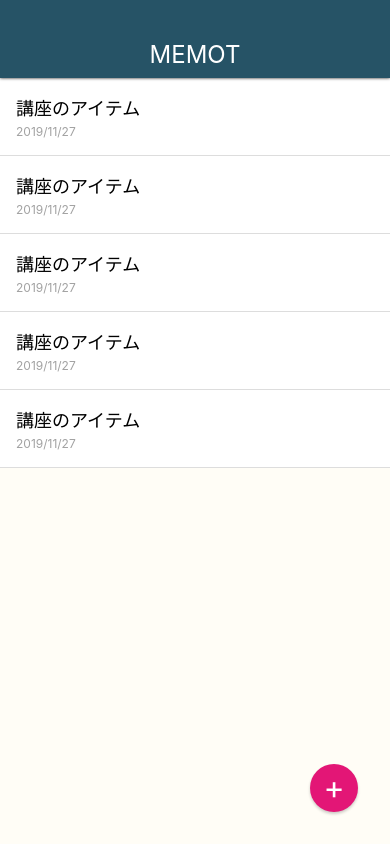
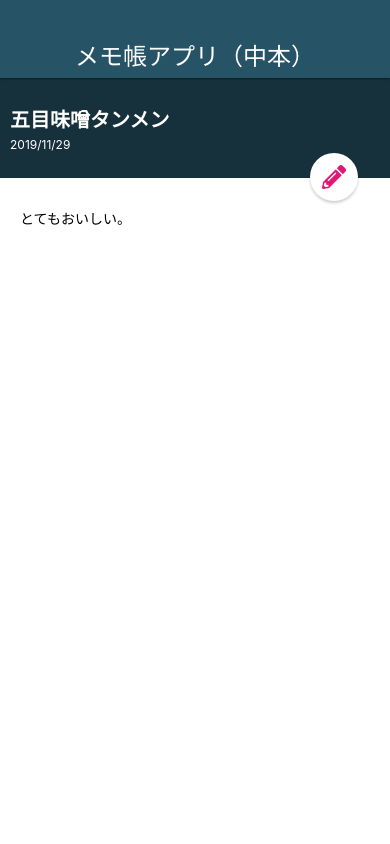
Before and after one commit to osakana1990/MemoApp, a React Native app: screen / in a window 390 px wide. Built offline with nearby package versions, Linux system fonts and the light colour scheme.

Commit message:
Add icon font

```diff
--- a/App.js
+++ b/App.js
@@ -2,13 +2,15 @@
 import { StyleSheet, View } from 'react-native';
 
 import Appbar from './src/components/Appbar';
-import MemoListScreen from './src/screens/MemoListScreen';
+import MemoDetailScreen from './src/screens/MemoDetailScreen';
+// import MemoListScreen from './src/screens/MemoListScreen';
 
 export default function App() {
   return (
     <View style={styles.container}>
       <Appbar />
-      <MemoListScreen />
+      {/* <MemoListScreen /> */}
+      <MemoDetailScreen />
     </View>
   );
 }
--- a/package.json
+++ b/package.json
@@ -8,7 +8,9 @@
     "eject": "expo eject"
   },
   "dependencies": {
+    "@expo/vector-icons": "^10.0.6",
     "expo": "^35.0.0",
+    "expo-font": "^8.0.0",
     "react": "16.8.3",
     "react-dom": "16.8.3",
     "react-native": "https://github.com/expo/react-native/archive/sdk-35.0.0.tar.gz",
--- a/src/components/Appbar.js
+++ b/src/components/Appbar.js
@@ -6,7 +6,7 @@
         return (
             <View style={styles.appbar}>
                 <View>
-                    <Text style={styles.appbarTitle}>MEMOT</Text>
+                    <Text style={styles.appbarTitle}>メモ帳アプリ（中本）</Text>
                 </View>
             </View>
         );
--- a/src/components/MemoList.js
+++ b/src/components/MemoList.js
@@ -6,28 +6,28 @@
         return (
             <View style={styles.memoList}>
                 <View style={styles.memoListItem}>
-                    <Text style={styles.memoTitle}>講座のアイテム</Text>
-                    <Text style={styles.memoDate}>2019/11/27</Text>
+                    <Text style={styles.memoTitle}>蒙古タンメン</Text>
+                    <Text style={styles.memoDate}>2019/11/29</Text>
                 </View>
 
                 <View style={styles.memoListItem}>
-                    <Text style={styles.memoTitle}>講座のアイテム</Text>
-                    <Text style={styles.memoDate}>2019/11/27</Text>
+                    <Text style={styles.memoTitle}>北極ラーメン</Text>
+                    <Text style={styles.memoDate}>2019/12/4</Text>
                 </View>
 
                 <View style={styles.memoListItem}>
-                    <Text style={styles.memoTitle}>講座のアイテム</Text>
-                    <Text style={styles.memoDate}>2019/11/27</Text>
+                    <Text style={styles.memoTitle}>冷やし味噌ラーメン</Text>
+                    <Text style={styles.memoDate}>2019/12/9</Text>
                 </View>
 
                 <View style={styles.memoListItem}>
-                    <Text style={styles.memoTitle}>講座のアイテム</Text>
-                    <Text style={styles.memoDate}>2019/11/27</Text>
+                    <Text style={styles.memoTitle}>五目味噌タンメン</Text>
+                    <Text style={styles.memoDate}>2019/12/15</Text>
                 </View>
 
                 <View style={styles.memoListItem}>
-                    <Text style={styles.memoTitle}>講座のアイテム</Text>
-                    <Text style={styles.memoDate}>2019/11/27</Text>
+                    <Text style={styles.memoTitle}>塩タンメン</Text>
+                    <Text style={styles.memoDate}>2019/12/21</Text>
                 </View>
             </View>
         );
--- a/src/elements/CircleButton.js
+++ b/src/elements/CircleButton.js
@@ -1,13 +1,47 @@
 import React from 'react';
-import { StyleSheet, View, Text } from 'react-native';
+import { StyleSheet, View, } from 'react-native';
+import * as Font from 'expo-font';
+import { createIconSet } from '@expo/vector-icons';
+import fontAwesome from '../../assets/fonts/fa-solid-900.ttf';
+
+const expoAssetId = require('../../assets/fonts/fa-solid-900.ttf');
+
+const CustomIcon = createIconSet({
+    pencil: '\uf303',
+    plus: '\uf067',
+}, 'FontAwesome', expoAssetId);
 
 class CircleButton extends React.Component {
+    state = {
+        fontLoaded: false,
+    }
+
+    async componentWillMount() {
+        await Font.loadAsync({
+          FontAwesome: fontAwesome,
+        });
+
+        this.setState({ fontLoaded: true });
+      }
+
     render() {
+        const { name, style, color } = this.props;
+
+        let bgColor = '#E31676';
+        let textColor = '#fff';
+
+        if (color === 'white') {
+            bgColor = '#fff';
+            textColor = '#E31676';
+        }
+
         return (
-            <View style={styles.memoAddButton}>
-                <Text style={styles.memoAddButtonTitle}>
-                    {this.props.children}
-                </Text>
+            <View style={[styles.memoAddButton, style, { backgroundColor: bgColor }]}>
+                {
+                    this.state.fontLoaded ? (
+                        <CustomIcon name={name} style={[styles.memoAddButtonTitle, { color: textColor }]} />
+                    ) : null
+                }
             </View>
         );
     }
@@ -20,7 +54,7 @@
         right: 32,
         width: 48,
         height: 48,
-        backgroundColor: '#E31676',
+        // backgroundColor: '#E31676',
         borderRadius: 24,
         justifyContent: 'center',
         alignItems: 'center',
@@ -30,9 +64,10 @@
         shadowRadius: 3,
       },
       memoAddButtonTitle: {
-        fontSize: 32,
+        fontFamily: 'FontAwesome',
+        fontSize: 24,
         lineHeight: 32,
-        color: '#fff',
+        // color: '#fff',
       },
 });
 
--- /dev/null
+++ b/src/screens/MemoDetailScreen.js
@@ -0,0 +1,65 @@
+import React from 'react';
+import { StyleSheet, View, Text } from 'react-native';
+
+import CircleButton from '../elements/CircleButton';
+
+class MemoDetailScreen extends React.Component {
+    render() {
+        return (
+            <View style={styles.container}>
+                <View>
+                    <View style={styles.memoHeader}>
+                        <View>
+                            <Text style={styles.memoHeaderTitle}>五目味噌タンメン</Text>
+                            <Text style={styles.memoHeaderDate}>2019/11/29</Text>
+                        </View>
+                    </View>
+                </View>
+
+                <View style={styles.memoContent}>
+                    <Text>
+                        とてもおいしい。
+                    </Text>
+                </View>
+
+                <CircleButton name="pencil" color="white" style={styles.editButton} />
+            </View>
+        );
+    }
+}
+
+const styles = StyleSheet.create({
+    container: {
+        flex: 1,
+        width: '100%',
+    },
+    memoHeader: {
+        height: 100,
+        backgroundColor: '#17313C',
+        justifyContent: 'center',
+        padding: 10,
+    },
+    memoHeaderTitle: {
+        fontSize: 20,
+        fontWeight: 'bold',
+        color: '#fff',
+        marginBottom: 4,
+    },
+    memoHeaderDate: {
+        fontSize: 12,
+        color: '#fff',
+    },
+    memoContent: {
+        paddingTop: 30,
+        paddingLeft: 20,
+        paddingRight: 20,
+        paddingBottom: 20,
+        backgroundColor: '#fff',
+        flex: 1,
+    },
+    editButton: {
+        top: 75,
+    },
+});
+
+export default MemoDetailScreen;
--- a/src/screens/MemoListScreen.js
+++ b/src/screens/MemoListScreen.js
@@ -10,7 +10,7 @@
         return (
             <View style={styles.container}>
                 <MemoList />
-                <CircleButton>+</CircleButton>
+                <CircleButton name="plus" />
             </View>
         );
     }
```
Also changed, not shown: assets/fonts/fa-solid-900.ttf (added), 1 other file (tests, documents, lock files or other folders).
